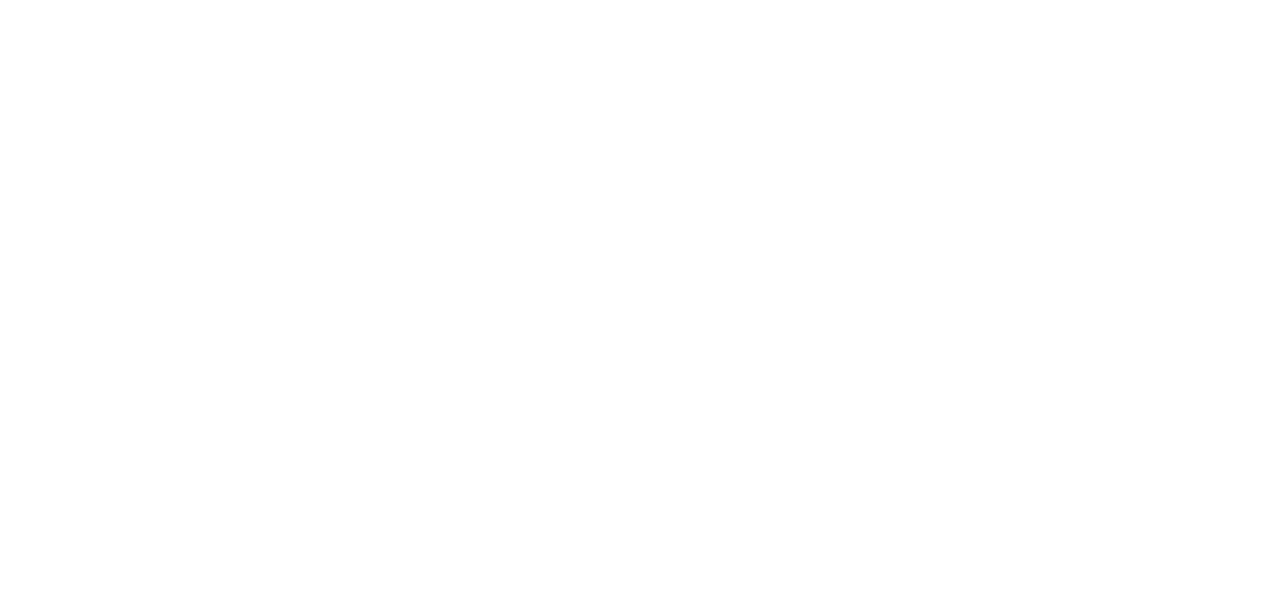
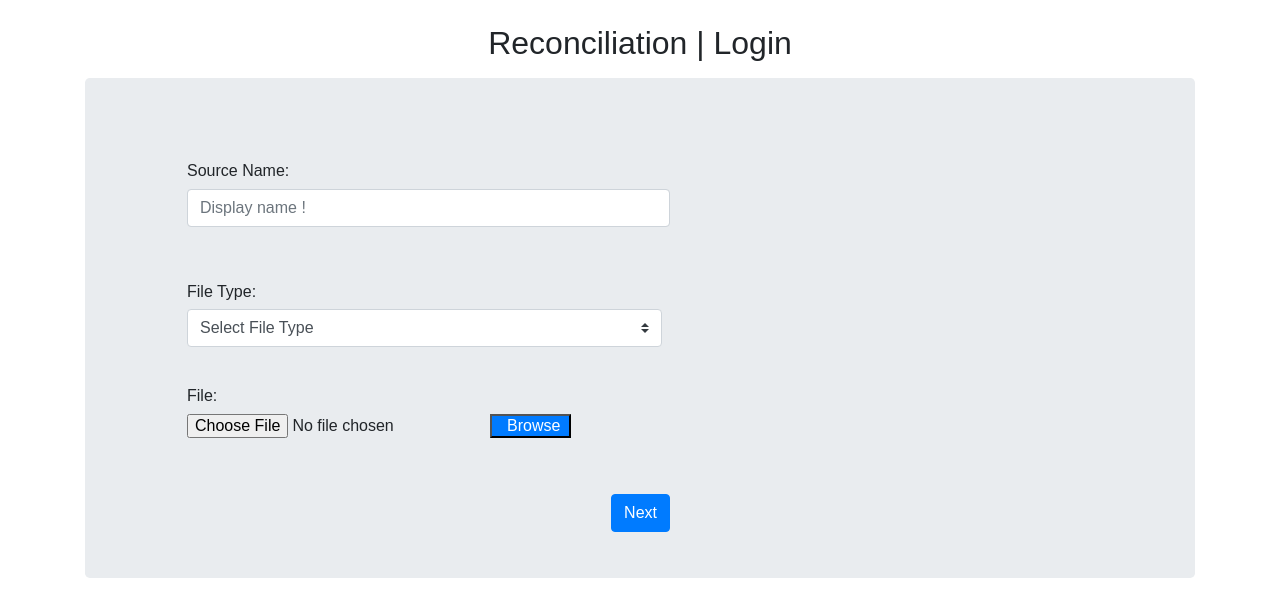
Before and after one commit to sujit-sharma/financial-transaction-manager, an Angular app in the folder reconciliation-web-front/: page /sourceFile in a window 1280 px wide. Before the commit this address led to /. Shown: the top 616 px of the page. Built offline with nearby package versions, Linux system fonts and the light colour scheme.

Commit message:
source file upload with file upload completed

```diff
--- a/reconciliation-web-front/src/app/app-routing.module.ts
+++ b/reconciliation-web-front/src/app/app-routing.module.ts
@@ -1,12 +1,12 @@
 import { NgModule } from '@angular/core';
 import { RouterModule, Routes } from '@angular/router';
 import {LoginComponent} from "./login/login.component";
-import {Source} from "./source/source";
+import {SourceComponent} from "./source/source.component";
 
 const routes: Routes = [
   { path: 'login', component: LoginComponent },
   { path: '', component: LoginComponent},
-  { path: 'fileUpload', component: Source }
+  { path: 'sourceFile', component: SourceComponent }
 ];
 
 @NgModule({
--- a/reconciliation-web-front/src/app/app.module.ts
+++ b/reconciliation-web-front/src/app/app.module.ts
@@ -6,13 +6,13 @@ import { AppComponent } from './app.component';
 import { LoginComponent } from './login/login.component';
 import {ReactiveFormsModule} from "@angular/forms";
 import { HttpClientModule } from "@angular/common/http";
-import { Source } from './source/source';
+import { SourceComponent } from './source/source.component';
 
 @NgModule({
   declarations: [
     AppComponent,
     LoginComponent,
-    Source
+    SourceComponent
   ],
     imports: [
         BrowserModule,
--- /dev/null
+++ b/reconciliation-web-front/src/app/source/source.component.css
@@ -0,0 +1,8 @@
+
+.col-sm-6{ padding:20px;
+margin-left: 50px;
+}
+
+@media all and (min-width: 992px) {
+  .dropdown-large{ min-width:500px; }
+}
--- /dev/null
+++ b/reconciliation-web-front/src/app/source/source.component.html
@@ -0,0 +1,31 @@
+<div class="container">
+  <form [formGroup]="form" (ngSubmit)="submitForm()">
+    <h2 class="text-center mb-3 mt-4">Reconciliation | Login</h2>
+
+    <!--    <div class="row jumbotron">-->
+    <div [class.jumbotron]="form" >
+
+      <div class="col-sm-6 form-group">
+        <label for="filename">Source Name:</label>
+        <input type="text" class="form-control" formControlName="displayName" name="filename" id="filename" placeholder="Display name !" required>
+      </div>
+
+      <div class="form-row align-items-center col-sm-6">
+        <label  for="file-type">File Type:</label>
+          <select class="custom-select mr-sm-2" formControlName="fileType" name="file-type" id="file-type" >
+            <option  *ngFor="let type of fileTypesList ">
+              {{type}}
+            </option>
+          </select>
+      </div>
+      <div class="col-sm-6 form-group">
+        <label for="file">File:</label><br /> <input type="file" id="file" >
+        <button class="badge-primary col-md-2" >Browse</button>
+      </div>
+      <div class="col-sm-6 form-group mb-0">
+        <button class="btn btn-primary float-right" type="submit">Next</button>
+      </div>
+
+    </div>
+  </form>
+</div>
--- /dev/null
+++ b/reconciliation-web-front/src/app/source/source.component.ts
@@ -0,0 +1,53 @@
+import { Component, OnInit } from '@angular/core';
+import {FormBuilder, FormGroup, Validators} from "@angular/forms";
+import {Router} from "@angular/router";
+import {FileHandleService} from "../services/file-handle.service";
+
+@Component({
+  selector: 'app-file-upload',
+  templateUrl: './source.component.html',
+  styleUrls: ['./source.component.css']
+})
+export class SourceComponent implements OnInit {
+  // @ts-ignore
+  form: FormGroup;
+  fileTypesList : string[] = ['Select File Type', 'JSON' , 'CSV'];
+
+  fileToUpload: File | null | undefined;
+  public formData = new FormData();
+  ReqJson: any = {};
+
+  constructor(private formBuilder: FormBuilder,
+              private router: Router,
+              private fileHandleService: FileHandleService
+              ) { }
+
+  ngOnInit(): void {
+    this.form = this.formBuilder.group( {
+      'displayName': this.formBuilder.control('', Validators.required),
+      'fileType': this.formBuilder.control('', Validators.required),
+
+    });
+
+  }
+  async submitForm() {
+
+  }
+
+
+  uploadFiles( file: string | any[] ) {
+    console.log( 'file', file )
+    for ( let i = 0; i < file.length; i++ ) {
+      this.formData.append( "file", file[i], file[i]['name'] );
+    }
+  }
+
+  RequestUpload() {
+    this.ReqJson["patientId"] = "12"
+    this.ReqJson["requesterName"] = "test1"
+    this.ReqJson["requestDate"] = "1/1/2019"
+    this.ReqJson["location"] = "INDIA"
+    this.formData.append( 'Info', JSON.stringify( this.ReqJson ) )
+
+  }
+}
--- a/reconciliation-web-front/src/app/source/source.html
+++ /dev/null
@@ -1,28 +0,0 @@
-<div class="container">
-  <form [formGroup]="form" (ngSubmit)="submitForm()">
-    <h2 class="text-center mb-3 mt-4">Reconciliation | Login</h2>
-
-    <!--    <div class="row jumbotron">-->
-    <div [class.jumbotron]="form" >
-
-      <div class="col-sm-6 form-group">
-        <label for="filename">Source </label>
-        <input type="text" class="form-control" formControlName="dispalyName" name="filename" id="filename" placeholder="Display name !" required>
-      </div>
-
-      <div class="col-sm-6 form-group">
-        <label for="fileType">File Type</label>
-        <select formControlName="fileType" name="fileType" id="fileType" >
-          <option *ngFor="let type of fileTypesList ">
-            {{type}}
-          </option>
-        </select>
-      </div>
-
-      <div class="col-sm-6 form-group mb-0">
-        <button class="btn btn-primary float-right" type="submit">Submit</button>
-      </div>
-
-    </div>
-  </form>
-</div>
--- a/reconciliation-web-front/src/app/source/source.ts
+++ /dev/null
@@ -1,33 +0,0 @@
-import { Component, OnInit } from '@angular/core';
-import {FormBuilder, FormGroup, Validators} from "@angular/forms";
-import {Router} from "@angular/router";
-import {FileHandleService} from "../services/file-handle.service";
-
-@Component({
-  selector: 'app-file-upload',
-  templateUrl: './source.html',
-  styleUrls: ['./source.css']
-})
-export class Source implements OnInit {
-  // @ts-ignore
-  form: FormGroup;
-  fileTypesList : string[] = ['Select FileType', 'JSON' , 'CSV'];
-
-  constructor(private formBuilder: FormBuilder,
-              private router: Router,
-              private fileHandleService: FileHandleService
-              ) { }
-
-  ngOnInit(): void {
-    this.form = this.formBuilder.group( {
-      'diaplayName': this.formBuilder.control('', Validators.required),
-      'fileType': this.formBuilder.control('', Validators.required),
-
-    });
-
-  }
-  async submitForm() {
-
-  }
-
-}
```
Also changed, not shown: reconciliation-web-front/src/app/source/source.css (deleted), 1 other file (tests, documents, lock files or other folders).
